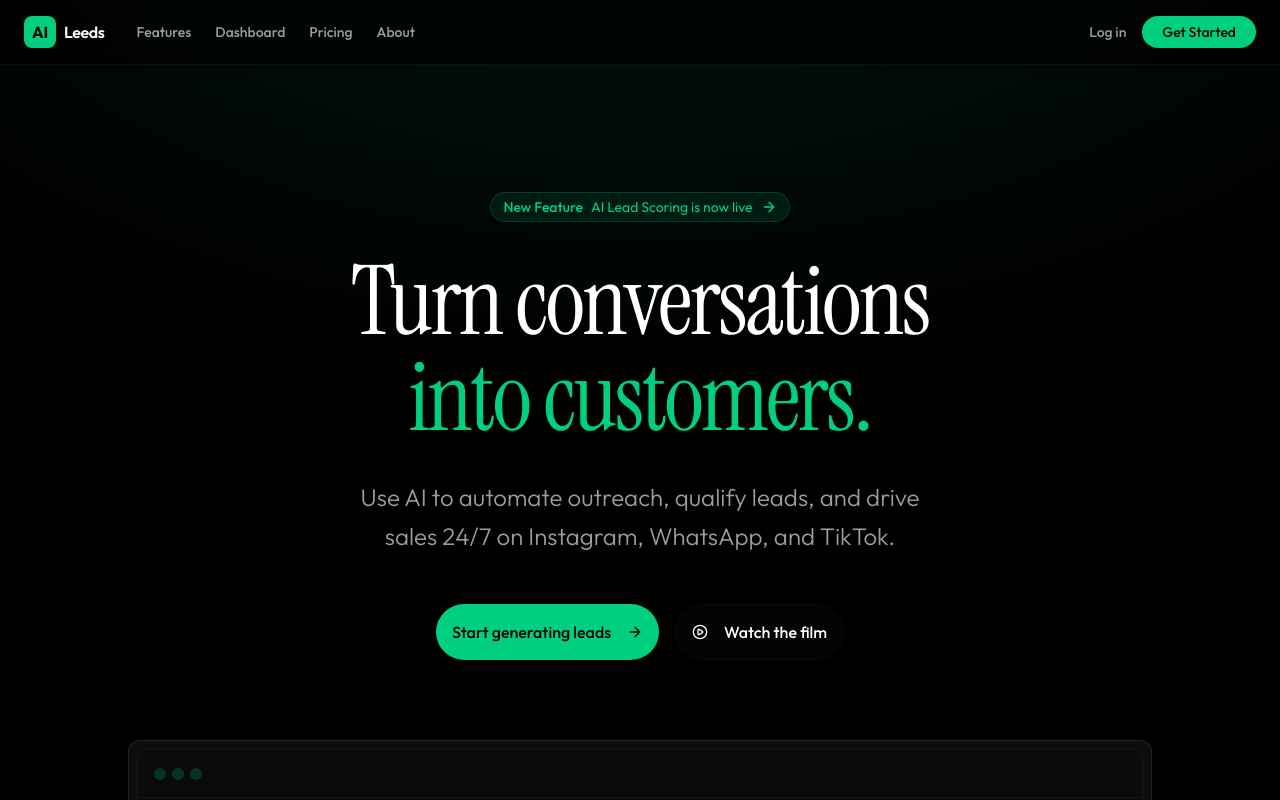
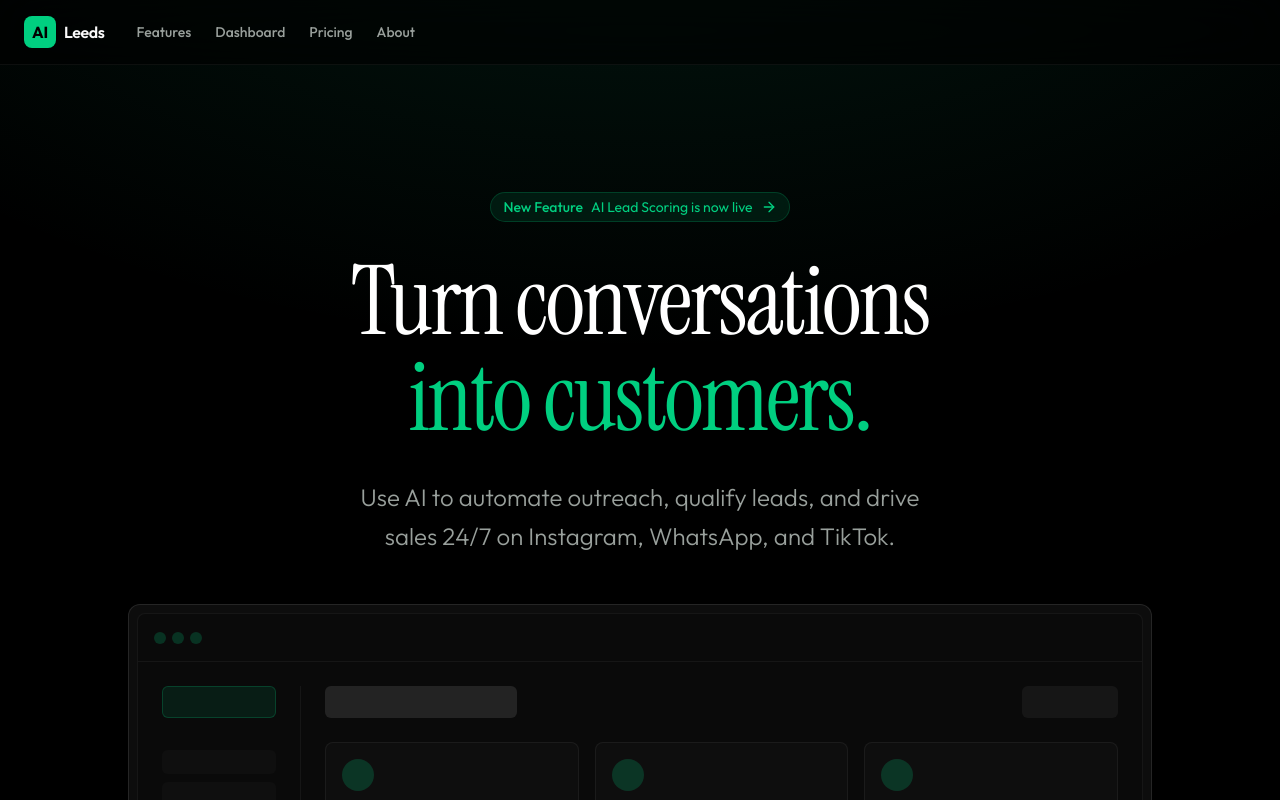
Before and after one commit to all-black-493/leedsai, a Next.js app: page / in a window 1280 px wide. Shown: the top 800 px of the page. Built offline with nearby package versions, Linux system fonts and the light colour scheme.

Commit message:
chore: comment out site header section

```diff
--- a/src/components/hero.tsx
+++ b/src/components/hero.tsx
@@ -23,7 +23,7 @@
             Use AI to automate outreach, qualify leads, and drive sales 24/7 on Instagram, WhatsApp, and TikTok.
           </p>
 
-          <div className="flex flex-col sm:flex-row items-center gap-4 w-full sm:w-auto mb-20">
+          {/* <div className="flex flex-col sm:flex-row items-center gap-4 w-full sm:w-auto mb-20">
             <Button size="lg" className="rounded-full h-14 px-8 text-base w-full sm:w-auto font-medium">
               Start generating leads
               <ArrowRight className="ml-2 h-4 w-4" />
@@ -36,7 +36,7 @@
               <PlayCircle className="mr-2 h-4 w-4" />
               Watch the film
             </Button>
-          </div>
+          </div> */}
 
           <div className="relative w-full max-w-6xl rounded-xl border border-white/10 bg-white/5 p-2 backdrop-blur-sm shadow-2xl">
             <div className="rounded-lg overflow-hidden bg-[#0A0A0A] aspect-[16/9] md:aspect-[2.4/1] relative border border-white/5">
--- a/src/components/site-header.tsx
+++ b/src/components/site-header.tsx
@@ -27,7 +27,7 @@
             </Link>
           </nav>
         </div>
-        <div className="flex items-center gap-4">
+        {/* <div className="flex items-center gap-4">
           <Link
             href="/login"
             className="text-sm font-medium text-muted-foreground hover:text-foreground hidden sm:block"
@@ -37,7 +37,7 @@
           <Button size="sm" className="rounded-full px-5">
             Get Started
           </Button>
-        </div>
+        </div> */}
       </div>
     </header>
   )
```
